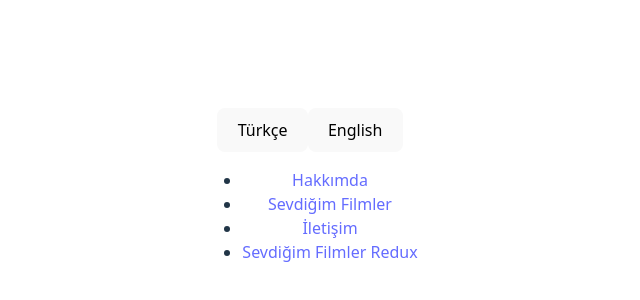
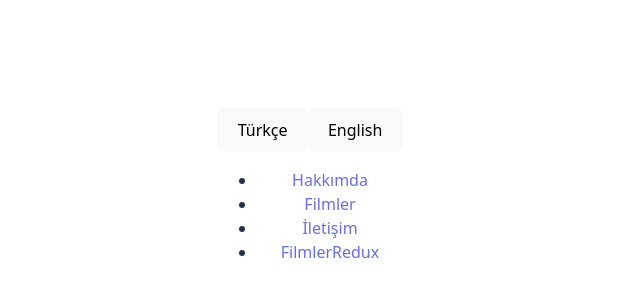
Before and after one commit to lenakucukmisirliyan/react_project, a React (Vite) app: page /about-me in a window 1280 px wide. Shown: the part 206-506 px from the top of the page, without its empty margins (330-970 px from the left). Built offline with nearby package versions, Linux system fonts and the light colour scheme.

Commit message:
sixth commit

```diff
--- a/src/App.jsx
+++ b/src/App.jsx
@@ -3,43 +3,65 @@ import reactLogo from './assets/react.svg'
 import viteLogo from '/vite.svg'
 import './App.css'
 import Menu from './components/Menu';
-import { Routes, Route, useParams, Navigate} from 'react-router-dom';
+import { Routes, Route, useParams, Navigate } from 'react-router-dom';
 import About from './pages/About';
 import Movies from './pages/Movies';
 import Contact from './pages/Contact';
 import Movies_redux from './pages/Movies_redux';
 
-const pageContents = {
-  1: { tr: "Hakkımda", en: "About Me" },
-  2: { tr: "Sevdiğim Filmler", en: "Favorite Movies" },
-  3: { tr: "İletişim", en: "Contact" },
-  4: { tr: "Sevdiğim Filmler Redux", en: "Favorite Movies Redux" }
-};
-
-function Page({lang}) {
-  const {id} = useParams();
-
-  if (id === '1') return <About lang={lang}/>
-  if (id === '2') return <Movies lang={lang}/>
-  if (id === '3') return <Contact lang={lang}/>
-  if (id === '4') return <Movies_redux lang={lang} />
-
-  return <h1>{lang === 'en' ? 'Page not found' : 'Sayfa bulunamadı'}</h1>
-}
+export const menu = [
+  {
+    id: 1,
+    label: { tr: "Hakkımda", en: "AboutMe" },
+    url: '/hakkimda',
+    url_en: '/about-me',
+    component: About
+  },
+  {
+    id: 2,
+    label: { tr: "Filmler", en: "Movies" },
+    url: '/filmler',
+    url_en: '/movies',
+    component: Movies
+  },
+  {
+    id: 3,
+    label: { tr: "İletişim", en: "Contact" },
+    url: '/iletisim',
+    url_en: '/contact',
+    component: Contact
+  },
+  {
+    id: 4,
+    label: { tr: "FilmlerRedux", en: "MoviesRedux" },
+    url: '/filmler-redux',
+    url_en: '/movies-redux',
+    component: Movies_redux
+  }
+]
 
 function App() {
   const [lang, setLang] = useState('tr')
 
   return (
     <div>
-      <button onClick = {() => setLang('tr')}>Türkçe</button>
-      <button onClick = {() => setLang('en') }>English</button>
+      <button onClick={() => setLang('tr')}>Türkçe</button>
+      <button onClick={() => setLang('en')}>English</button>
 
-      <Menu lang = {lang}/>
+      <Menu lang={lang} />
 
       <Routes>
-        <Route path="/" element={<Navigate to="/page/1" replace />} />
-        <Route path="/page/:id" element={<Page lang={lang} />} />
+        <Route path="/" element={<Navigate to="/about-me" replace />} />
+
+        {menu.map((item) => {
+          const Component = item.component;
+          return (
+            <Route
+              key={item.id}
+              path={lang === 'tr'? item.url : item.url_en}
+              element={<Component lang={lang} />}
+            />
+          )})}
       </Routes>
 
 
--- a/src/components/Menu.jsx
+++ b/src/components/Menu.jsx
@@ -1,16 +1,16 @@
 import React from "react";
 import { Link } from 'react-router-dom';
-import menuData from '../data/menuData.json'
+import { menu } from '../App';
 
 
 function Menu({lang}) {
     return (
         <nav>
             <ul>
-                {menuData.map(item => (
+                {menu.map(item => (
                     <li key={item.id}>
-                        <Link to = {`/page/${item.id}`}>
-                            {lang === 'en' ? item.label_en : item.label}
+                        <Link to={lang === 'tr' ? item.url : item.url_en}>
+                            {item.label[lang]}
                         </Link>
                     </li>
                 ))}
--- a/src/data/menuData.json
+++ /dev/null
@@ -1,6 +0,0 @@
-[
-    { "id" : 1, "label" : "Hakkımda", "label_en" : "About Me"},
-    { "id" : 2, "label" : "Sevdiğim Filmler", "label_en" : "Favorite Movies"},
-    { "id" : 3, "label" : "İletişim", "label_en" : "Contact"},
-    { "id" : 4, "label" : "Sevdiğim Filmler Redux", "label_en" : "Favorite Movies Redux"}
-]
```
